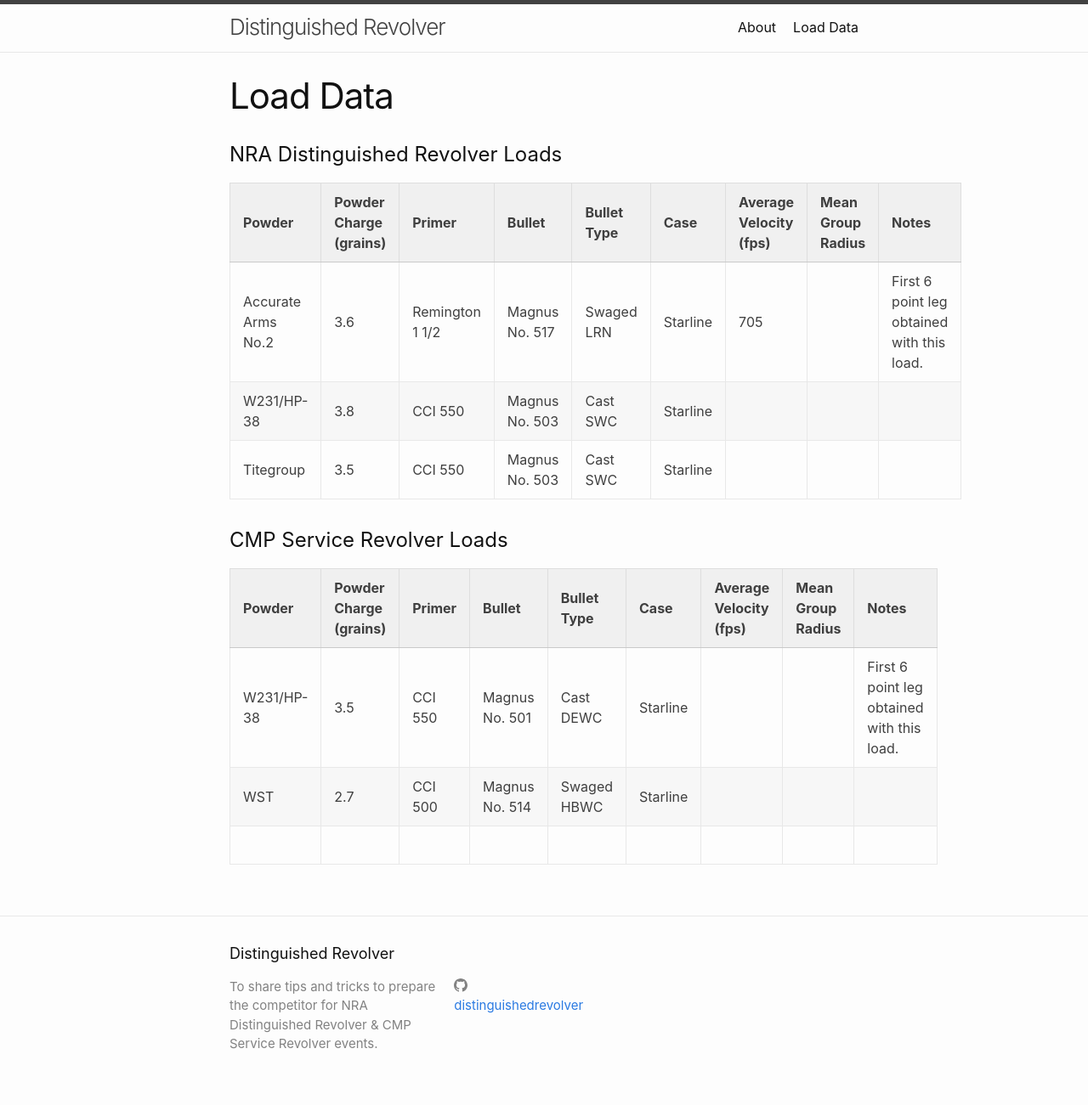
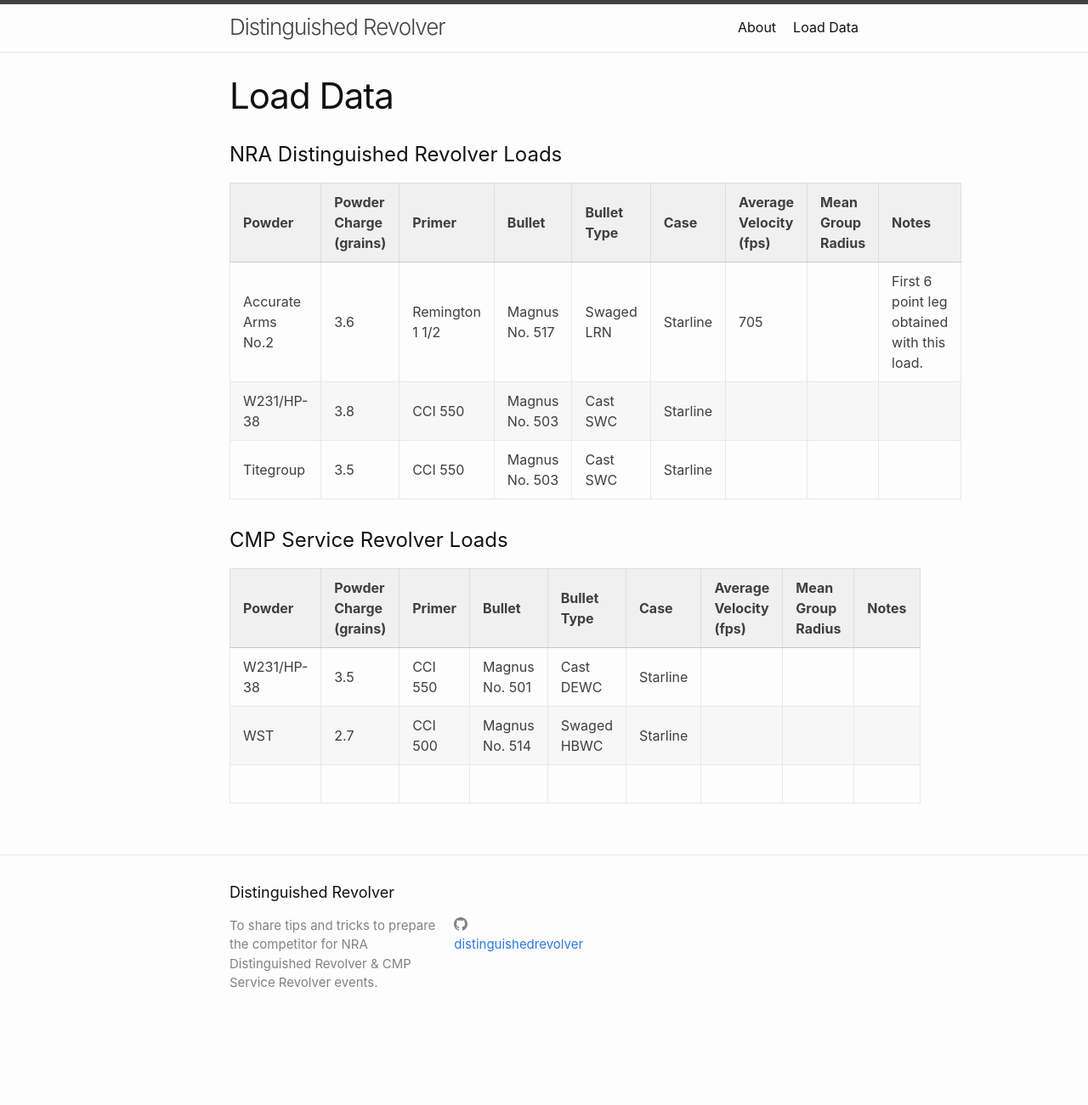
Before and after one commit to distinguishedrevolver/distinguishedrevolver.github.io, a Jekyll site: the page built from load_data.md, in a window 1280 px wide. Shown: the whole page at 85% size. Built offline with Jekyll 4.4.1, drawn with Linux system fonts in a browser that asks for light colours; after the commit the page ends 1229 px from its top, so only the background shows below that.

Commit message:
Update load_data.md

```diff
--- a/load_data.md
+++ b/load_data.md
@@ -14,8 +14,8 @@ permalink: /load_data/
 
 # CMP Service Revolver Loads
 
-| Powder     | Powder Charge (grains) | Primer  | Bullet         | Bullet Type | Case     | Average Velocity (fps) | Mean Group Radius | Notes                                      |
-|------------|------------------------|---------|----------------|-------------|----------|------------------------|-------------------|--------------------------------------------|
-| W231/HP-38 | 3.5                    | CCI 550 | Magnus No. 501 | Cast DEWC   | Starline |                        |                   | First 6 point leg obtained with this load. |
-| WST        | 2.7                    | CCI 500 | Magnus No. 514 | Swaged HBWC | Starline |                        |                   |                                            |
-|            |                        |         |                |             |          |                        |                   |                                            |
+| Powder     | Powder Charge (grains) | Primer  | Bullet         | Bullet Type | Case     | Average Velocity (fps) | Mean Group Radius | Notes |
+|------------|------------------------|---------|----------------|-------------|----------|------------------------|-------------------|-------|
+| W231/HP-38 | 3.5                    | CCI 550 | Magnus No. 501 | Cast DEWC   | Starline |                        |                   |       |
+| WST        | 2.7                    | CCI 500 | Magnus No. 514 | Swaged HBWC | Starline |                        |                   |       |
+|            |                        |         |                |             |          |                        |                   |       |
```
